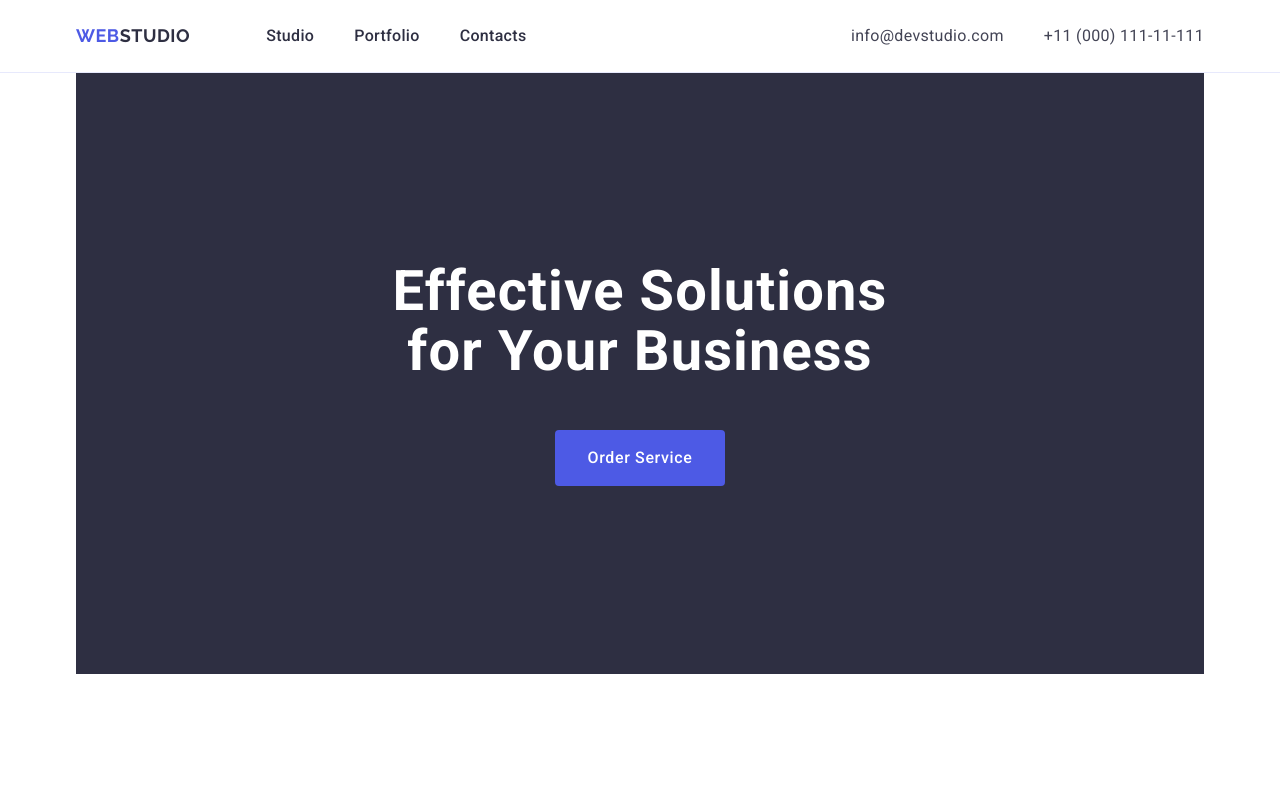
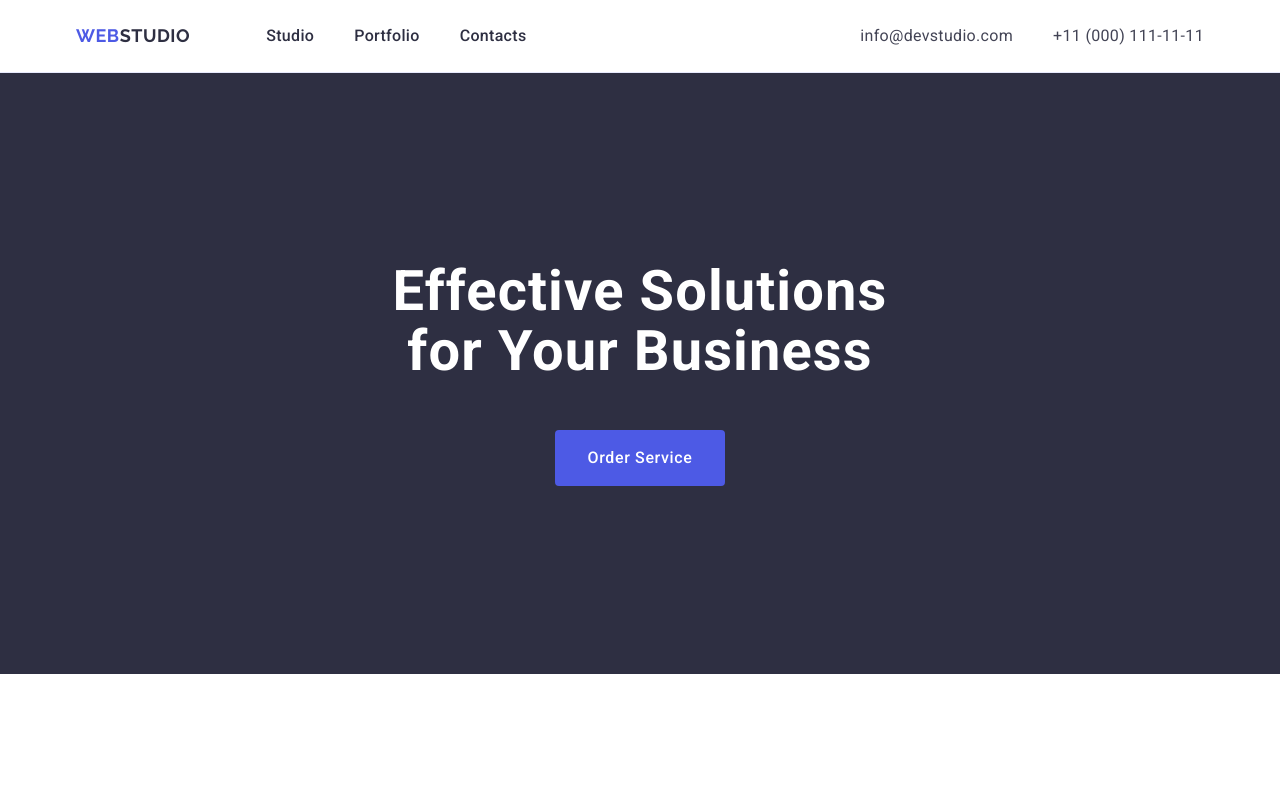
Before and after one commit to ppinchukk/goit-markup-hw-03, a plain HTML site: page index.html in a window 1280 px wide. Shown: the top 790 px of the page. Drawn offline with nearby package versions, Linux system fonts and the light colour scheme.

Commit message:
fix hero section

```diff
--- a/css/styles.css
+++ b/css/styles.css
@@ -121,6 +121,10 @@ img{
 }
 
 /* --------------------------HERO-------------------------- */
+.hero-container {
+    min-width: 1158px;
+}
+
 .hero {
     background-color: #2e2f42;
     padding: 188px 0;
--- a/index.html
+++ b/index.html
@@ -46,7 +46,7 @@
             </li>
             <li class="contacts-item">
               <a class="contacts-link" href="tel:+110001111111"
-                >+11 (000) 111-11-111</a
+                >+11 (000) 111-11-11</a
               >
             </li>
           </ul>
@@ -55,12 +55,12 @@
     </header>
 
     <main>
-      <div class="container">
-        <section class="hero">
+      <section class="hero">
+        <div class="hero-container">
           <h1 class="hero-title">Effective Solutions for Your Business</h1>
           <button type="button" class="hero-btn">Order Service</button>
-        </section>
-      </div>
+        </div>
+      </section>
 
       <section class="section features">
         <div class="container">
```
